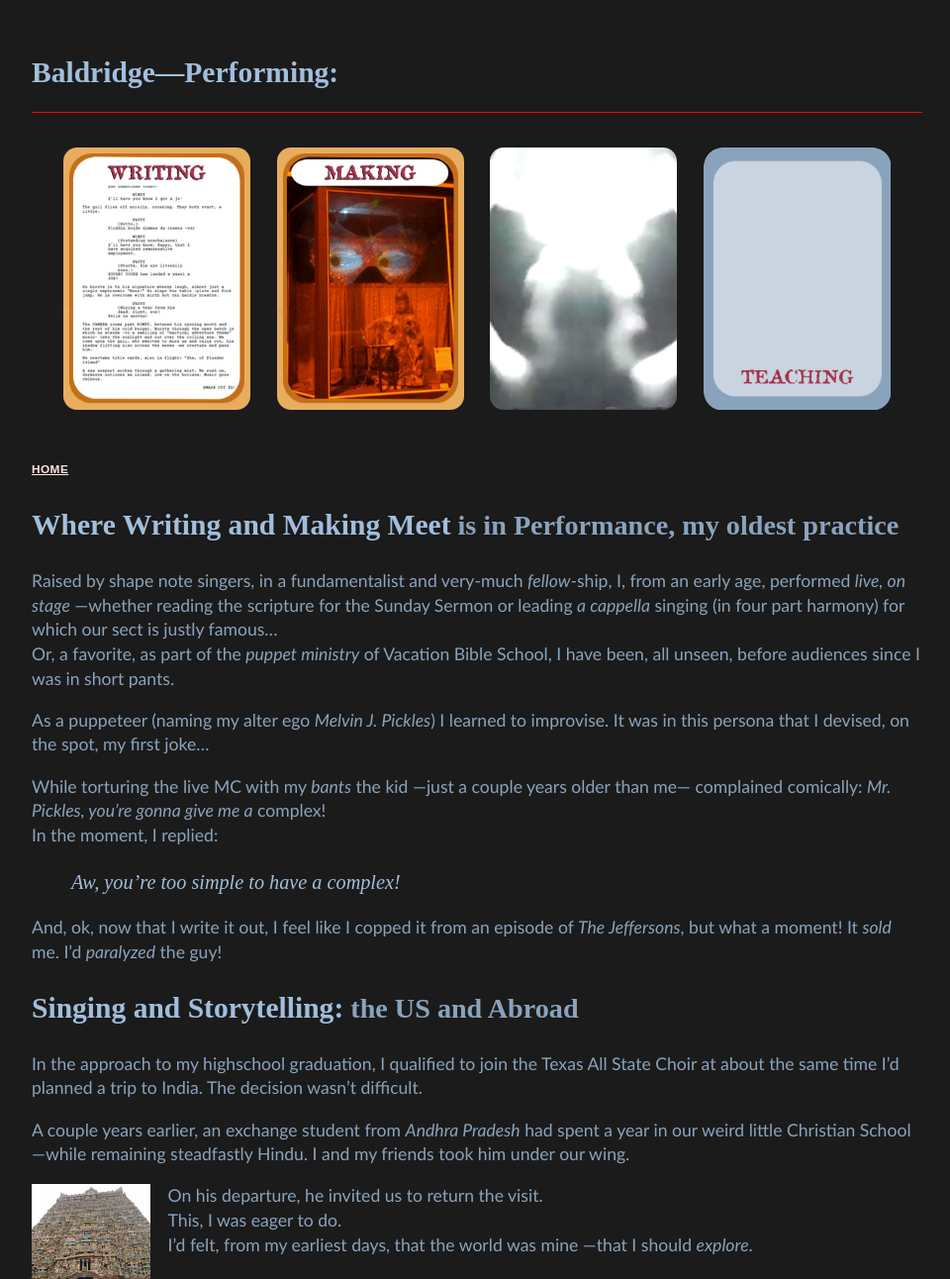
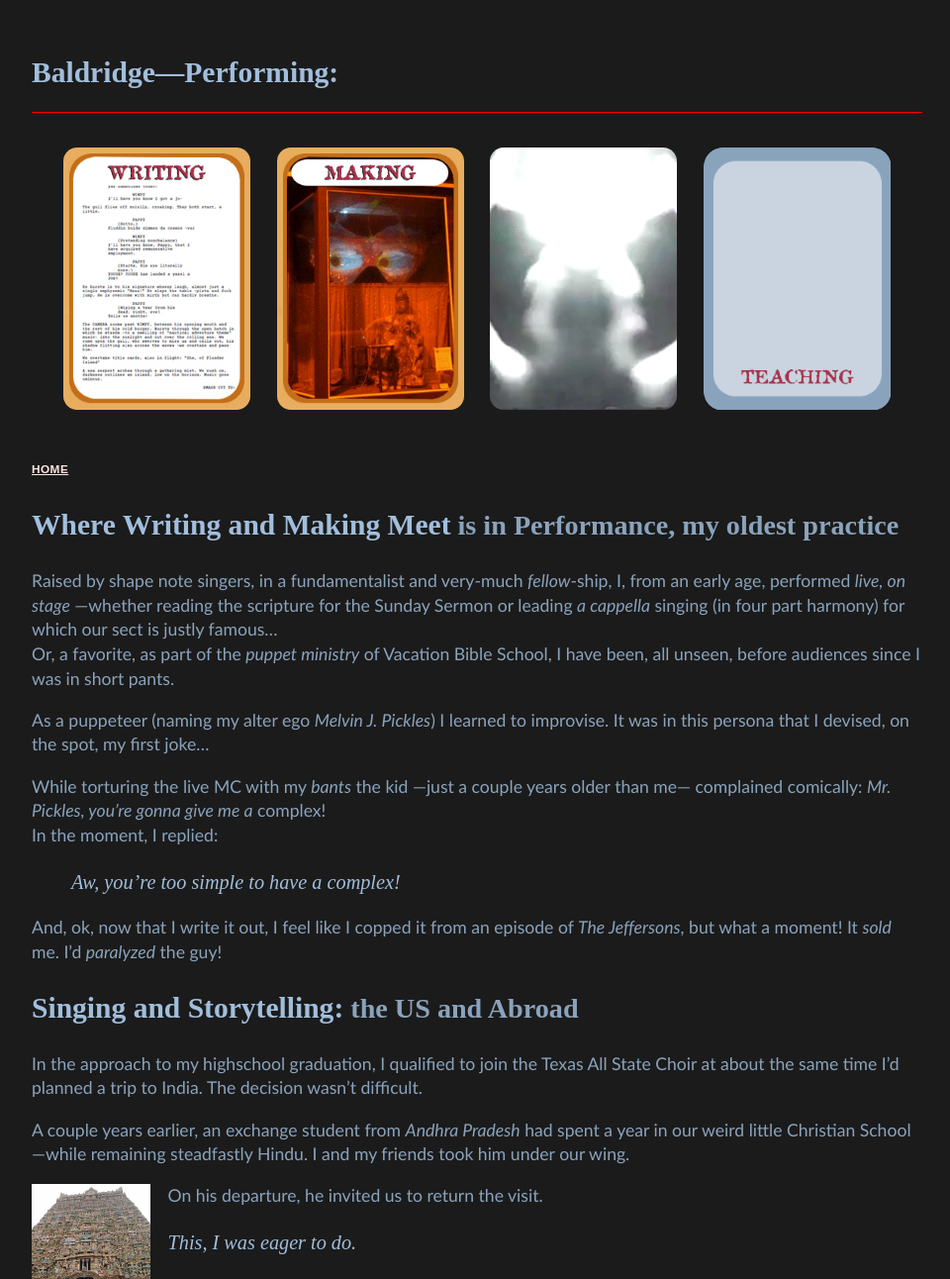
Before and after one commit to Interactimation/portfolio, a Jekyll site: the page built from performing/index.md, in a window 1280 px wide. Shown: the top 1292 px of the page at 99% size, without its empty margins (158-1118 px from the left). Built offline with Jekyll 4.4.1, drawn with Linux system fonts in a browser that asks for light colours; grey boxes are pictures that could not be loaded.

```diff
--- a/performing/index.md
+++ b/performing/index.md
@@ -56,7 +56,9 @@ A couple years earlier, an exchange student from _Andhra Pradesh_ had spent a ye
 </a>
 </p>
 On his departure, he invited us to return the visit.
-This, I was eager to do.
+
+> This, I was eager to do.
+
 I'd felt, from my earliest days, that the world was mine —that I should _explore_.
 
 I doubt our Indian friend expected two of us to take him up on the offer...
```
